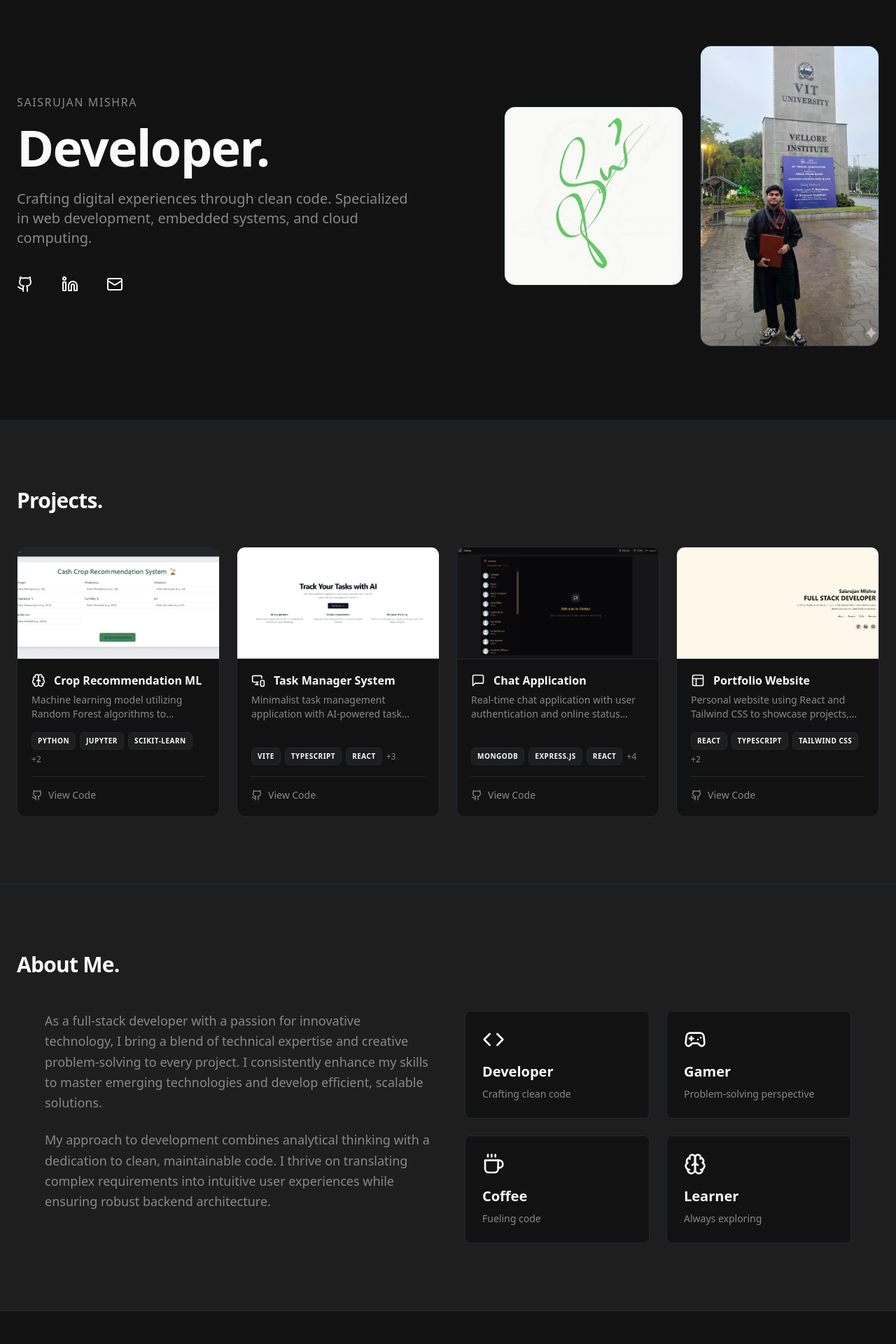
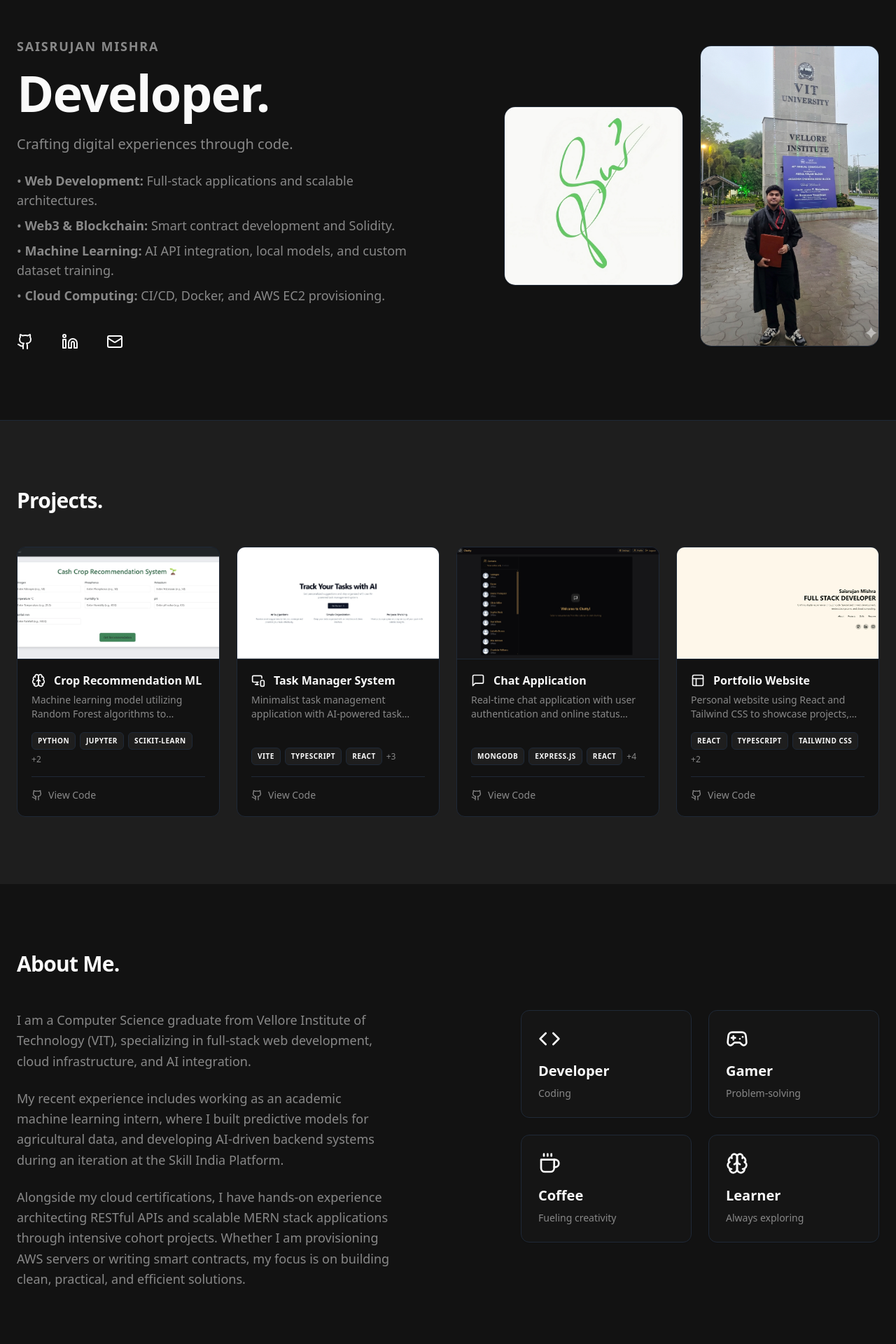
Before and after one commit to SaisrujanMishra/Portfolio., a React (Vite) app: page / in a window 1280 px wide. Shown: the part 120-2040 px from the top of the page at 70% size. Built offline with nearby package versions, Linux system fonts and the light colour scheme.

Commit message:
Updated about&Homepage bugs and description

```diff
--- a/src/components/About.tsx
+++ b/src/components/About.tsx
@@ -22,42 +22,46 @@ export default function About() {
       animate={inView ? "visible" : "hidden"}
       variants={containerVariants}
     >
-      <div className="grid md:grid-cols-2 gap-12 max-w-6xl mx-auto">
-        <motion.div variants={itemVariants} className="space-y-6">
+      {/* Increased the gap and ensured items stretch properly across the max width */}
+      <div className="grid md:grid-cols-2 gap-16 md:gap-24 max-w-7xl mx-auto items-start w-full">
+
+        {/* Text Section - Pushed to the Left */}
+        <motion.div variants={itemVariants} className="space-y-6 pr-0 md:pr-8">
           <p className="text-lg text-muted leading-relaxed">
-            As a full-stack developer with a passion for innovative technology, I bring a blend of technical
-            expertise and creative problem-solving to every project. I consistently enhance my skills to master
-            emerging technologies and develop efficient, scalable solutions.
+            I am a Computer Science graduate from Vellore Institute of Technology (VIT), specializing in full-stack web development, cloud infrastructure, and AI integration.
           </p>
           <p className="text-lg text-muted leading-relaxed">
-            My approach to development combines analytical thinking with a dedication to clean, maintainable code.
-            I thrive on translating complex requirements into intuitive user experiences while ensuring robust
-            backend architecture.
+            My recent experience includes working as an academic machine learning intern, where I built predictive models for agricultural data, and developing AI-driven backend systems during an iteration at the Skill India Platform.
+          </p>
+          <p className="text-lg text-muted leading-relaxed">
+            Alongside my cloud certifications, I have hands-on experience architecting RESTful APIs and scalable MERN stack applications through intensive cohort projects. Whether I am provisioning AWS servers or writing smart contracts, my focus is on building clean, practical, and efficient solutions.
           </p>
         </motion.div>
 
-        <motion.div variants={itemVariants} className="grid grid-cols-2 gap-6">
-          <div className="p-6 bg-white dark:bg-charcoal border border-gray-200 dark:border-gray-800 rounded-lg hover:border-muted transition-all">
+        {/* Icon Grid Section - Pushed to the Right */}
+        <motion.div variants={itemVariants} className="grid grid-cols-2 gap-6 w-full justify-self-end max-w-lg">
+          <div className="p-6 bg-white dark:bg-[#151515] border border-gray-200 dark:border-gray-800 rounded-xl hover:border-gray-400 dark:hover:border-gray-600 transition-all shadow-sm">
             <Code className="w-8 h-8 text-charcoal dark:text-offwhite mb-4" />
-            <h3 className="text-xl font-semibold mb-2">Developer</h3>
-            <p className="text-sm text-muted">Crafting clean code</p>
+            <h3 className="text-xl font-semibold mb-2 text-charcoal dark:text-offwhite">Developer</h3>
+            <p className="text-sm text-muted">Coding</p>
           </div>
-          <div className="p-6 bg-white dark:bg-charcoal border border-gray-200 dark:border-gray-800 rounded-lg hover:border-muted transition-all">
+          <div className="p-6 bg-white dark:bg-[#151515] border border-gray-200 dark:border-gray-800 rounded-xl hover:border-gray-400 dark:hover:border-gray-600 transition-all shadow-sm">
             <Gamepad2 className="w-8 h-8 text-charcoal dark:text-offwhite mb-4" />
-            <h3 className="text-xl font-semibold mb-2">Gamer</h3>
-            <p className="text-sm text-muted">Problem-solving perspective</p>
+            <h3 className="text-xl font-semibold mb-2 text-charcoal dark:text-offwhite">Gamer</h3>
+            <p className="text-sm text-muted">Problem-solving</p>
           </div>
-          <div className="p-6 bg-white dark:bg-charcoal border border-gray-200 dark:border-gray-800 rounded-lg hover:border-muted transition-all">
+          <div className="p-6 bg-white dark:bg-[#151515] border border-gray-200 dark:border-gray-800 rounded-xl hover:border-gray-400 dark:hover:border-gray-600 transition-all shadow-sm">
             <Coffee className="w-8 h-8 text-charcoal dark:text-offwhite mb-4" />
-            <h3 className="text-xl font-semibold mb-2">Coffee</h3>
-            <p className="text-sm text-muted">Fueling code</p>
+            <h3 className="text-xl font-semibold mb-2 text-charcoal dark:text-offwhite">Coffee</h3>
+            <p className="text-sm text-muted">Fueling creativity</p>
           </div>
-          <div className="p-6 bg-white dark:bg-charcoal border border-gray-200 dark:border-gray-800 rounded-lg hover:border-muted transition-all">
+          <div className="p-6 bg-white dark:bg-[#151515] border border-gray-200 dark:border-gray-800 rounded-xl hover:border-gray-400 dark:hover:border-gray-600 transition-all shadow-sm">
             <Brain className="w-8 h-8 text-charcoal dark:text-offwhite mb-4" />
-            <h3 className="text-xl font-semibold mb-2">Learner</h3>
+            <h3 className="text-xl font-semibold mb-2 text-charcoal dark:text-offwhite">Learner</h3>
             <p className="text-sm text-muted">Always exploring</p>
           </div>
         </motion.div>
+
       </div>
     </motion.div>
   );
--- a/src/pages/HomePage.tsx
+++ b/src/pages/HomePage.tsx
@@ -11,46 +11,56 @@ export default function HomePage() {
       {/* Hero Section */}
       <section id="home" className="min-h-[80vh] flex items-center">
         <div className="container mx-auto px-6 flex flex-col-reverse md:flex-row justify-between items-center gap-12">
+
+          {/* Text Content */}
           <div className="max-w-3xl flex-1">
-            <h1 className="text-sm md:text-base font-medium mb-4 text-muted uppercase tracking-widest">
+            <h2 className="text-base md:text-lg font-bold mb-4 text-muted uppercase tracking-widest">
               Saisrujan Mishra
-            </h1>
+            </h2>
             <h2 className="text-5xl md:text-7xl font-bold mb-6 tracking-tight">
               Developer.
             </h2>
-            <p className="text-lg md:text-xl mb-8 text-muted max-w-xl leading-relaxed">
-              Crafting digital experiences through clean code. Specialized in web development,
-              embedded systems, and cloud computing.
+
+            <p className="text-lg md:text-xl mb-6 text-charcoal dark:text-muted max-w-xl leading-relaxed font-medium">
+              Crafting digital experiences through code.
             </p>
+
+            <div className="text-base md:text-lg mb-8 text-muted max-w-xl leading-relaxed space-y-2">
+              <p>• <strong>Web Development:</strong> Full-stack applications and scalable architectures.</p>
+              <p>• <strong>Web3 & Blockchain:</strong> Smart contract development and Solidity.</p>
+              <p>• <strong>Machine Learning:</strong> AI API integration, local models, and custom dataset training.</p>
+              <p>• <strong>Cloud Computing:</strong> CI/CD, Docker, and AWS EC2 provisioning.</p>
+            </div>
+
             <div className="flex space-x-6">
-              <a href="https://github.com/SaisrujanMishra" target="_blank" rel="noopener noreferrer" className="p-2 -ml-2 rounded-full transition-colors hover:bg-gray-200 dark:hover:bg-gray-800">
+              <a href="https://github.com/SaisrujanMishra" target="_blank" rel="noopener noreferrer" className="p-2 -ml-2 rounded-full transition-colors hover:bg-offwhite-card dark:hover:bg-charcoal-card">
                 <Github className="w-6 h-6" />
               </a>
-              <a href="https://www.linkedin.com/in/saisrujanmishra" target="_blank" rel="noopener noreferrer" className="p-2 rounded-full transition-colors hover:bg-gray-200 dark:hover:bg-gray-800">
+              <a href="https://www.linkedin.com/in/saisrujanmishra" target="_blank" rel="noopener noreferrer" className="p-2 rounded-full transition-colors hover:bg-offwhite-card dark:hover:bg-charcoal-card">
                 <Linkedin className="w-6 h-6" />
               </a>
-              <a href="mailto:saisrujanmishra@gmail.com" target="_blank" rel="noopener noreferrer" className="p-2 rounded-full transition-colors hover:bg-gray-200 dark:hover:bg-gray-800">
+              <a href="mailto:saisrujanmishra@gmail.com" target="_blank" rel="noopener noreferrer" className="p-2 rounded-full transition-colors hover:bg-offwhite-card dark:hover:bg-charcoal-card">
                 <Mail className="w-6 h-6" />
               </a>
             </div>
           </div>
-          {/* Profile Photo */}
+
           {/* Profile Photos Group */}
           <div className="flex items-center gap-4 md:gap-6 justify-center">
 
-            {/* New Picture (On the left, close to Pic 1) */}
-            <div className="relative group w-60 h-100 md:w-64 md:h-64 rounded-2xl overflow-hidden bg-offwhite-card dark:bg-charcoal-card border border-gray-200 dark:border-gray-800 transition-transform duration-500 hover:scale-[1.02] shadow-sm hover:shadow-md shrink-0">
+            {/* Left Picture (Square) */}
+            <div className="relative group w-48 h-48 md:w-64 md:h-64 rounded-2xl overflow-hidden bg-offwhite-card dark:bg-charcoal-card border border-gray-200 dark:border-gray-800 transition-transform duration-500 hover:scale-[1.02] shadow-sm hover:shadow-md shrink-0">
               <img
                 src="/Sai_logo.webp"
-                alt="Saisrujan Mishra coding"
+                alt="Saisrujan Mishra Logo"
                 className="w-full h-full object-cover"
               />
             </div>
 
-            {/* Original Picture (On the right) */}
-            <div className="relative group w-48 h-48 md:w-64 md:h-[430px] rounded-2xl overflow-hidden bg-offwhite-card dark:bg-charcoal-card border border-gray-200 dark:border-gray-800 transition-transform duration-500 hover:scale-[1.02] shadow-sm hover:shadow-md shrink-0">
+            {/* Right Picture (Portrait 9:16) */}
+            <div className="relative group w-48 h-[341px] md:w-64 md:h-[430px] rounded-2xl overflow-hidden bg-offwhite-card dark:bg-charcoal-card border border-gray-200 dark:border-gray-800 transition-transform duration-500 hover:scale-[1.02] shadow-sm hover:shadow-md shrink-0">
               <img
-                src="/Me.png" /* <-- Put your new image name here! */
+                src="/Me.png"
                 alt="Saisrujan Mishra Profile"
                 className="w-full h-full object-cover"
               />
@@ -60,13 +70,13 @@ export default function HomePage() {
         </div>
       </section>
 
-      {/* Projects Section */}
+      {/* Projects Section (Moved Up!) */}
       <section id="projects" className="py-24 bg-offwhite-card dark:bg-charcoal-card border-t border-gray-200 dark:border-gray-800 transition-colors duration-300">
         <ProjectsGallery />
       </section>
 
       {/* About Section */}
-      <section id="about" className="py-24 bg-offwhite-card dark:bg-charcoal-card border-y border-gray-200 dark:border-gray-800 transition-colors duration-300">
+      <section id="about" className="py-24 transition-colors duration-300">
         <div className="container mx-auto px-6">
           <h2 className="text-3xl font-bold mb-12 tracking-tight">About Me.</h2>
           <About />
@@ -74,14 +84,12 @@ export default function HomePage() {
       </section>
 
       {/* Skills Section */}
-      <section id="skills" className="py-24 transition-colors duration-300">
+      <section id="skills" className="py-24 bg-offwhite-card dark:bg-charcoal-card border-y border-gray-200 dark:border-gray-800 transition-colors duration-300">
         <div className="container mx-auto px-6">
           <h2 className="text-3xl font-bold mb-12 tracking-tight">Skills.</h2>
           <SkillsMarquee />
         </div>
       </section>
-
-
 
       {/* Resume Section */}
       <section id="resume" className="py-24 transition-colors duration-300">
```
